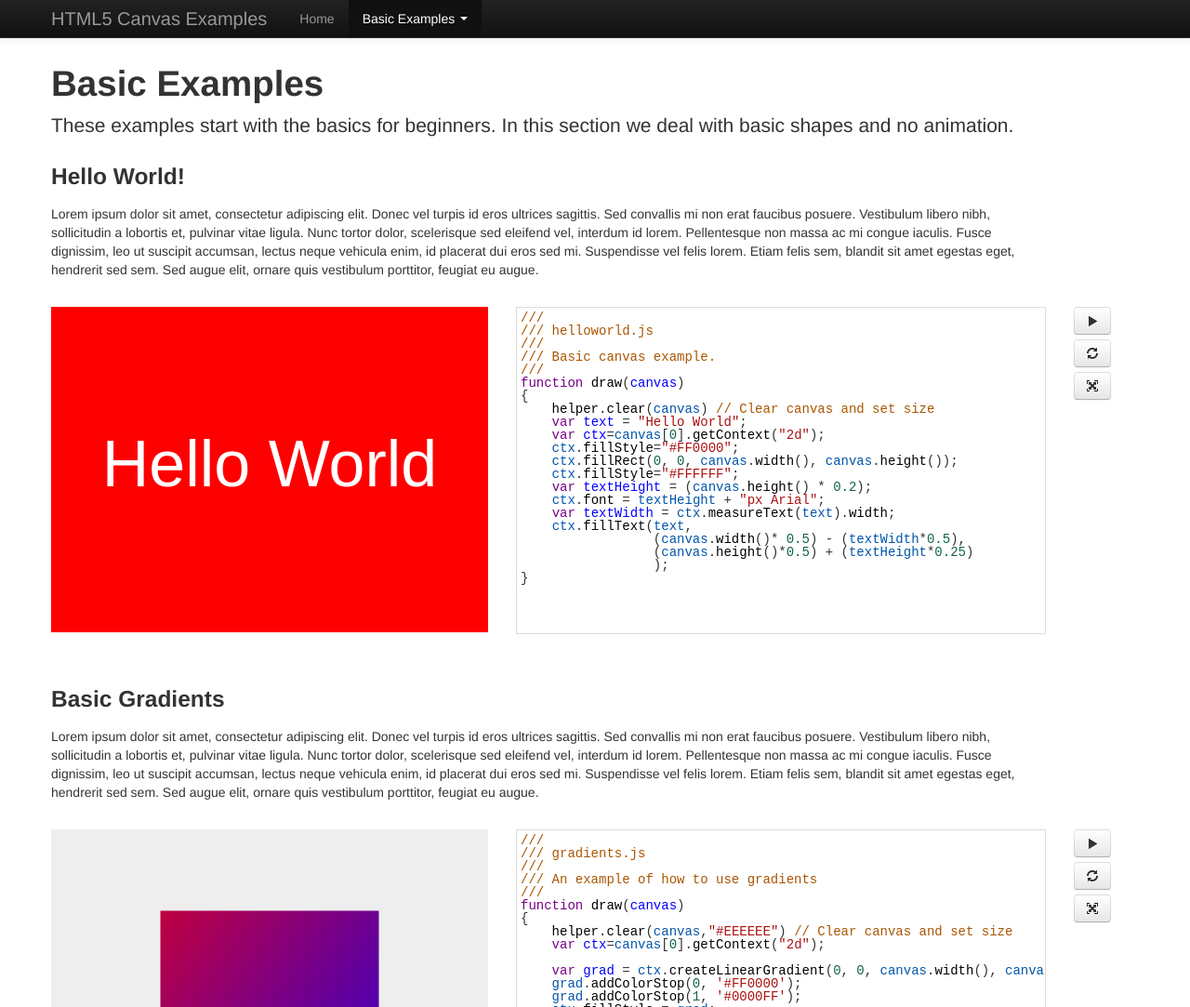
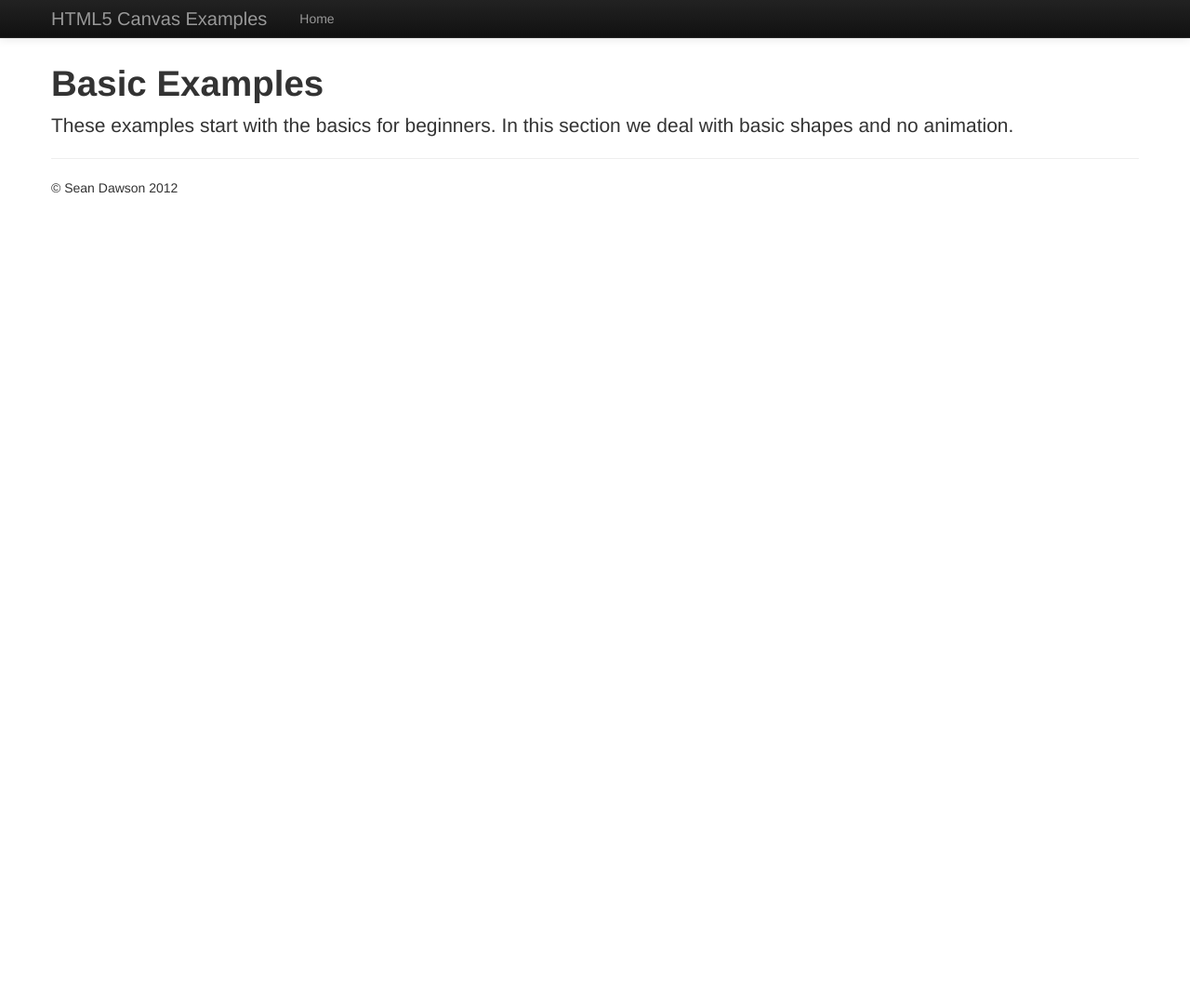
Before and after one commit to NoxHarmonium/html5-experiments, a plain HTML site: page basic.html in a window 1280 px wide. Shown: the top 1083 px of the page at 93% size. After the commit the page ends 800 px from the top, so only its background shows below. Drawn offline with nearby package versions, Linux system fonts and the light colour scheme.

Commit message:
Started adding a dynamically built navigation system.

```diff
--- a/basic.html
+++ b/basic.html
@@ -47,18 +47,7 @@
 							<li><a href="#about">About</a></li>
                             <li><a href="#contact">Contact</a></li>
 							-->
-                            <li class="dropdown active">
-                                <a href="#" class="dropdown-toggle" data-toggle="dropdown">Basic Examples <b class="caret"></b></a>
-                                <ul class="dropdown-menu">
-                                    <li class="active"><a href="#">Hello World</a></li>
-                                    <li><a href="#">Another action</a></li>
-                                    <li><a href="#">Something else here</a></li>
-                                    <li class="divider"></li>
-                                    <li class="nav-header">Nav header</li>
-                                    <li><a href="#">Separated link</a></li>
-                                    <li><a href="#">One more separated link</a></li>
-                                </ul>
-                            </li>
+
                         </ul>
                     </div><!--/.nav-collapse -->
                 </div>
@@ -66,18 +55,21 @@
         </div>
 
         <div id="exampleContainer" class="container">
-			<h1>Basic Examples</h1>
-			<p class="lead">
-				These examples start with the basics for beginners.
-				In this section we deal with basic shapes and no animation.
-			</p>
-
+			<header>
+				<h1>Basic Examples</h1>
+				<p class="lead">
+					These examples start with the basics for beginners.
+					In this section we deal with basic shapes and no animation.
+					<br>
+				</p>
+            </header>
 
 
 
 
 
             <footer>
+				<hr>
                 <p>&copy; Sean Dawson 2012</p>
             </footer>
 
@@ -92,5 +84,7 @@
 		<script src="js/javascript.js"></script>
 		<script src="js/helper.js"></script>
         <script src="js/main.js"></script>
+		<script src="js/navigation.js"></script>
+        <script src="js/basic-examples.js"></script>
     </body>
 </html>
--- a/css/main.css
+++ b/css/main.css
@@ -33,7 +33,7 @@ div.CodeMirror
 
 div.seperator
 {
-	margin-bottom: 50px;
+	margin-bottom: 55px;
 }
 
 p.description
--- a/js/main.js
+++ b/js/main.js
@@ -1,5 +1,4 @@
 "use strict"
-
 var canvasExamples =
 {
 	resetColour: "#EEEEEE",
@@ -9,11 +8,9 @@ var canvasExamples =
 	{
 		var row 		= $("<div class='row-fluid'>");
 
-		var heading 	= $("<h3></h3>");
-		heading.text(options.title);
-
-		var description	= $("<div class='row-fluid'><div class='span11'><p class='description'></p><br></div><div class='span1'/></div>");
+		var description	= $("<div class='row-fluid'><div class='span11'><h3></h3><p class='description'></p><br></div><div class='span1'/></div>");
 		description.find("p").text(options.description);
+		description.find("h3").text(options.title);
 
 		var divCanvas  	= $("<div class='span5'></div>");
 		var divICanvas	= $("<div class='canvas-div'>");
@@ -48,10 +45,11 @@ var canvasExamples =
 		row.append(divEditor);
 		row.append(divToolbar);
 
-		$(options.parent).find("footer").before(heading);
 		$(options.parent).find("footer").before(description);
 		$(options.parent).find("footer").before(row);
 		$(options.parent).find("footer").before(divSep);
+
+
 
 		this[options.id] = {
 			canvas: canvas,
@@ -152,31 +150,3 @@ var canvasExamples =
 		}
 	}
 }
-
-canvasExamples.add({
-	title: "Hello World!",
-	id: "helloWorld",
-	description: "Lorem ipsum dolor sit amet, consectetur adipiscing elit. Donec vel turpis id eros ultrices sagittis. Sed convallis mi non erat faucibus posuere. Vestibulum libero nibh, sollicitudin a lobortis et, pulvinar vitae ligula. Nunc tortor dolor, scelerisque sed eleifend vel, interdum id lorem. Pellentesque non massa ac mi congue iaculis. Fusce dignissim, leo ut suscipit accumsan, lectus neque vehicula enim, id placerat dui eros sed mi. Suspendisse vel felis lorem. Etiam felis sem, blandit sit amet egestas eget, hendrerit sed sem. Sed augue elit, ornare quis vestibulum porttitor, feugiat eu augue.",
-	parent: $('#exampleContainer'),
-	source: "js/examples/helloworld.js"
-});
-
-canvasExamples.add({
-	title: "Basic Gradients",
-	id: "gradients",
-	description: "Lorem ipsum dolor sit amet, consectetur adipiscing elit. Donec vel turpis id eros ultrices sagittis. Sed convallis mi non erat faucibus posuere. Vestibulum libero nibh, sollicitudin a lobortis et, pulvinar vitae ligula. Nunc tortor dolor, scelerisque sed eleifend vel, interdum id lorem. Pellentesque non massa ac mi congue iaculis. Fusce dignissim, leo ut suscipit accumsan, lectus neque vehicula enim, id placerat dui eros sed mi. Suspendisse vel felis lorem. Etiam felis sem, blandit sit amet egestas eget, hendrerit sed sem. Sed augue elit, ornare quis vestibulum porttitor, feugiat eu augue.",
-	parent: $('#exampleContainer'),
-	source: "js/examples/gradients.js"
-});
-
-canvasExamples.add({
-	title: "Adding Some Code",
-	id: "gradientsCode",
-	description: "Lorem ipsum dolor sit amet, consectetur adipiscing elit. Donec vel turpis id eros ultrices sagittis. Sed convallis mi non erat faucibus posuere. Vestibulum libero nibh, sollicitudin a lobortis et, pulvinar vitae ligula. Nunc tortor dolor, scelerisque sed eleifend vel, interdum id lorem. Pellentesque non massa ac mi congue iaculis. Fusce dignissim, leo ut suscipit accumsan, lectus neque vehicula enim, id placerat dui eros sed mi. Suspendisse vel felis lorem. Etiam felis sem, blandit sit amet egestas eget, hendrerit sed sem. Sed augue elit, ornare quis vestibulum porttitor, feugiat eu augue.",
-	parent: $('#exampleContainer'),
-	source: "js/examples/gradientsCode.js"
-});
-
-$(window).resize(function() {
-  canvasExamples.refresh();
-});
```
Also changed, not shown: index.html (+2 -14 lines).
